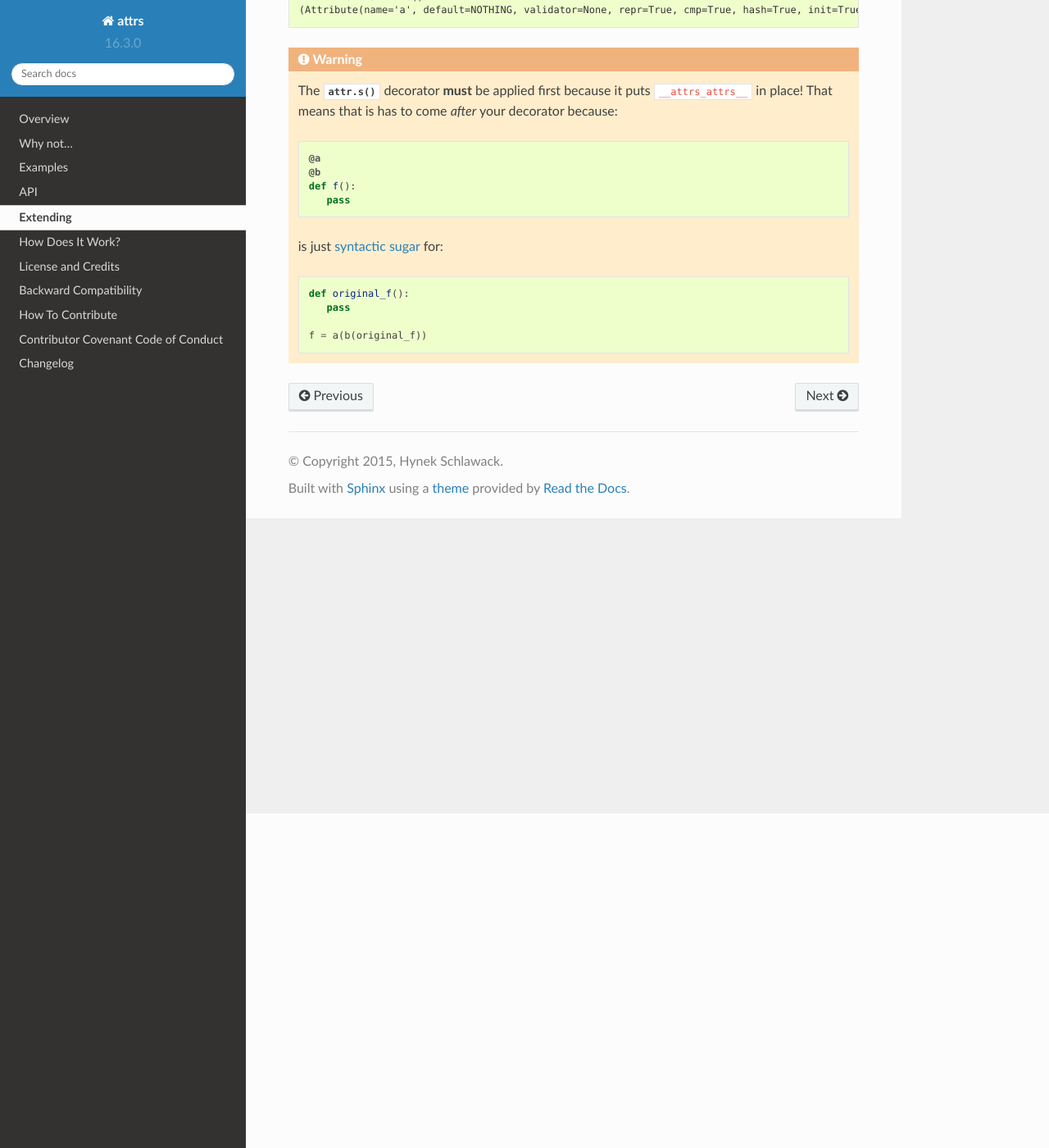
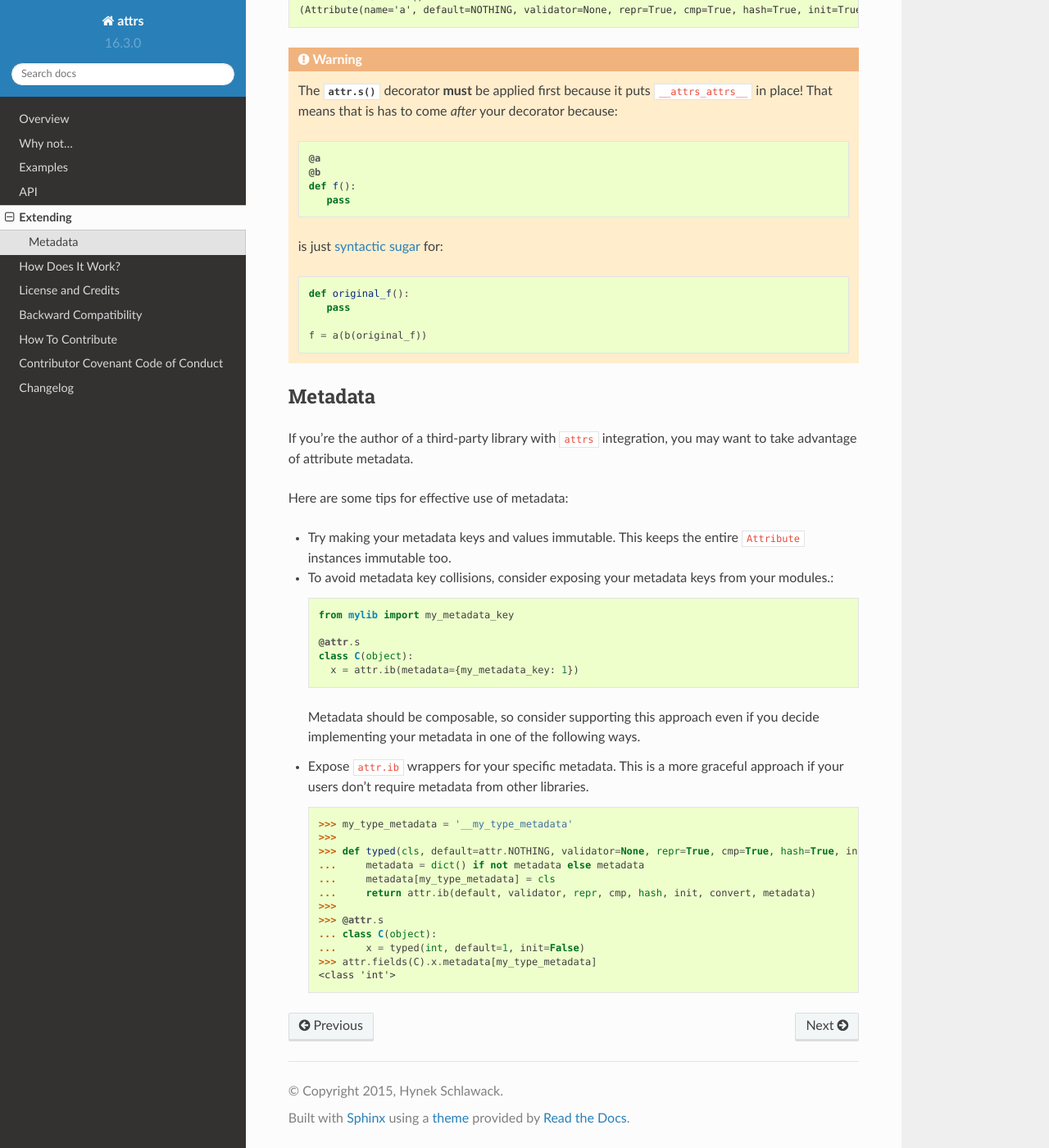
Before and after one commit to python-attrs/attrs, a Sphinx documentation site: the page built from docs/extending.rst, in a window 1280 px wide and 1400 px high, scrolled down 408 px. Shown: the whole window at 82% size. Built offline with Sphinx 7.4.7 and the Read the Docs theme 2.0.0, drawn with Linux system fonts in a browser that asks for light colours.

Commit message:
Add metadata docs.

```diff
--- a/docs/extending.rst
+++ b/docs/extending.rst
@@ -36,3 +36,41 @@ So it is fairly simple to build your own decorators on top of ``attrs``:
          pass
 
       f = a(b(original_f))
+
+.. _extending_metadata:
+
+Metadata
+--------
+
+If you're the author of a third-party library with ``attrs`` integration, you may want to take advantage of attribute metadata.
+
+Here are some tips for effective use of metadata:
+
+- Try making your metadata keys and values immutable. This keeps the entire ``Attribute`` instances immutable too.
+
+- To avoid metadata key collisions, consider exposing your metadata keys from your modules.::
+
+    from mylib import my_metadata_key
+
+    @attr.s
+    class C(object):
+      x = attr.ib(metadata={my_metadata_key: 1})
+
+  Metadata should be composable, so consider supporting this approach even if you decide implementing your metadata in one of the following ways.
+
+- Expose ``attr.ib`` wrappers for your specific metadata. This is a more graceful approach if your users don't require metadata from other libraries.
+
+  .. doctest::
+
+    >>> my_type_metadata = '__my_type_metadata'
+    >>>
+    >>> def typed(cls, default=attr.NOTHING, validator=None, repr=True, cmp=True, hash=True, init=True, convert=None, metadata={}):
+    ...     metadata = dict() if not metadata else metadata
+    ...     metadata[my_type_metadata] = cls
+    ...     return attr.ib(default, validator, repr, cmp, hash, init, convert, metadata)
+    >>>
+    >>> @attr.s
+    ... class C(object):
+    ...     x = typed(int, default=1, init=False)
+    >>> attr.fields(C).x.metadata[my_type_metadata]
+    <class 'int'>
```
Also changed, not shown: docs/examples.rst (+23 -0 lines).
